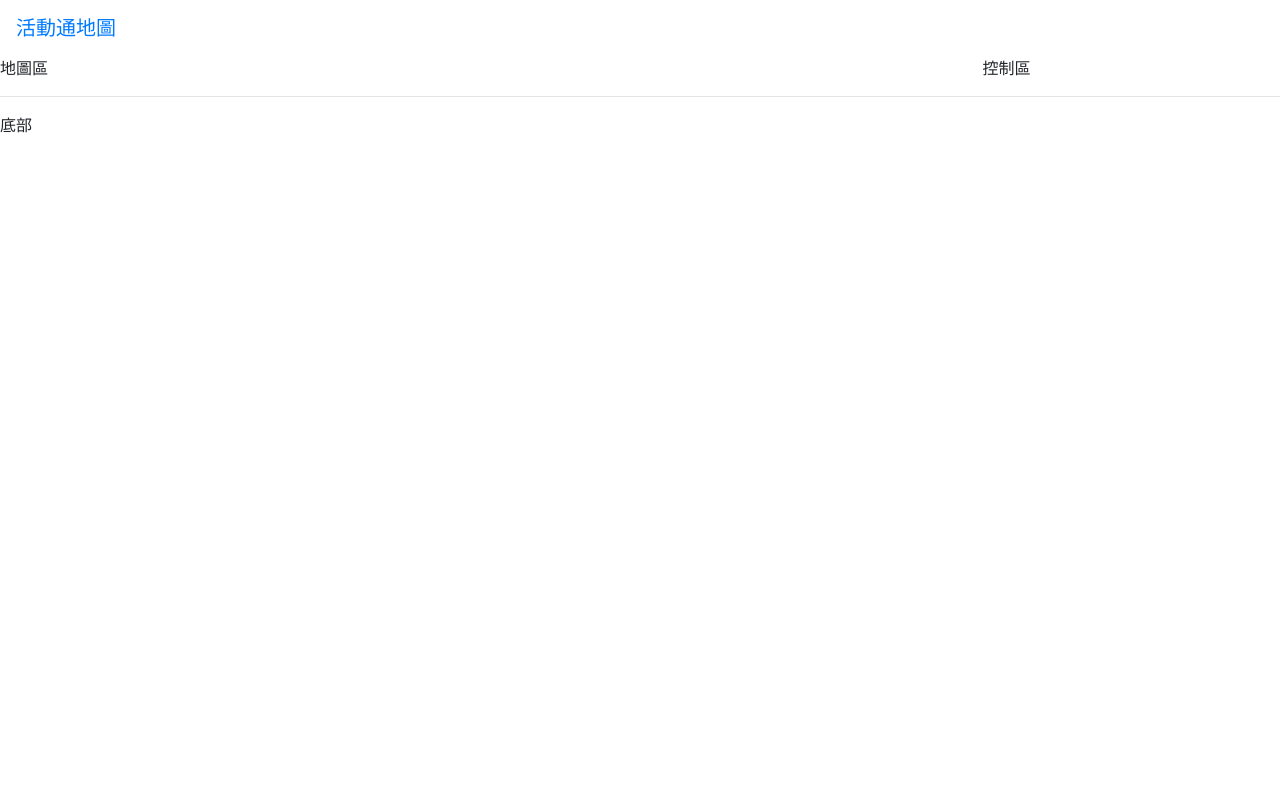
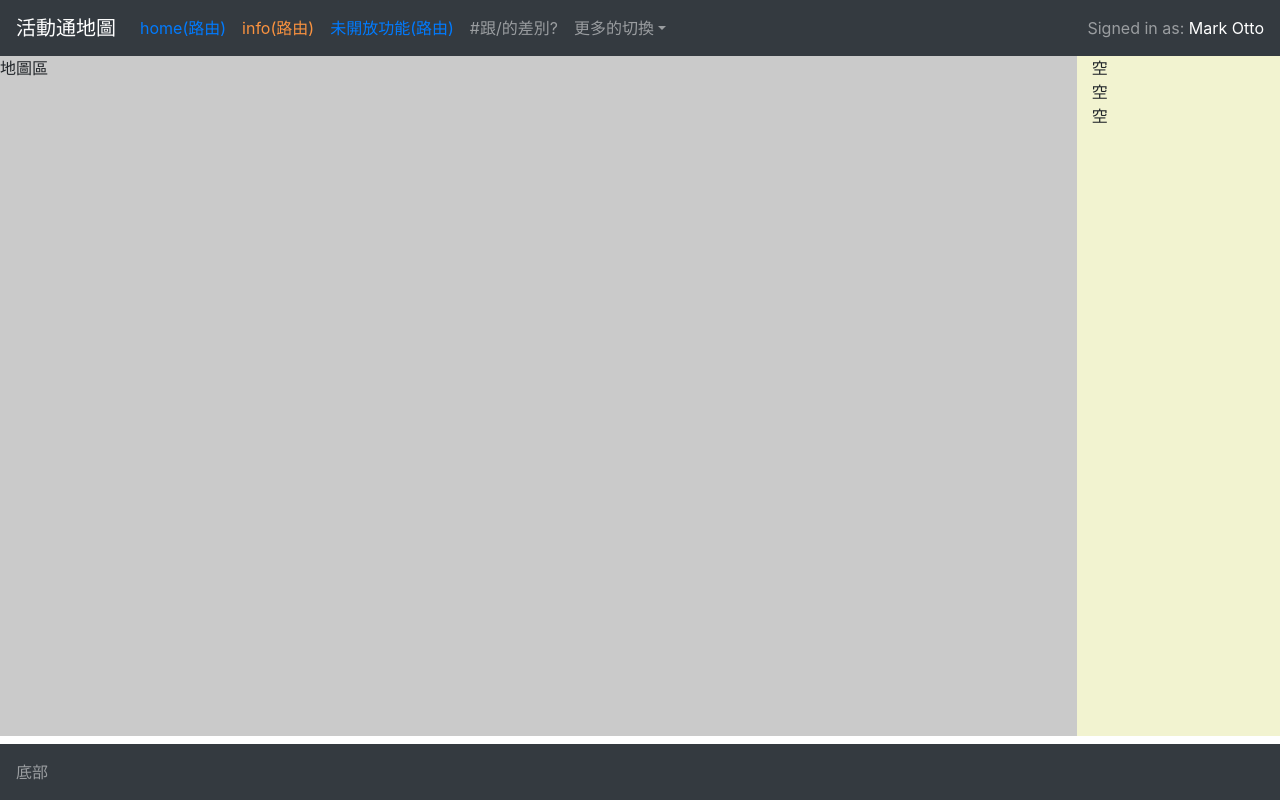
Before and after one commit to romazrau/ActivityMap, a React (Create React App) app in the folder frontend/: page /info in a window 1280 px wide. Built offline with nearby package versions, Linux system fonts and the light colour scheme.

Commit message:
框架完成

```diff
--- a/frontend/package.json
+++ b/frontend/package.json
@@ -3,10 +3,12 @@
   "version": "0.1.0",
   "private": true,
   "dependencies": {
+    "bootstrap": "^4.3.1",
     "react": "^16.8.6",
+    "react-bootstrap": "^1.0.0-beta.9",
     "react-dom": "^16.8.6",
+    "react-router-dom": "^5.0.1",
     "react-scripts": "3.0.1",
-    "reactstrap": "^8.0.0",
     "redux": "^4.0.1"
   },
   "scripts": {
--- a/frontend/src/containers/App.js
+++ b/frontend/src/containers/App.js
@@ -1,27 +1,56 @@
 import React, { Component } from "react";
-import { Row, Col } from "reactstrap";
+import { BrowserRouter, Switch, Route } from "react-router-dom";
+import { Row, Col, Navbar } from "react-bootstrap";
+
 import HeaderNavBar from "./HeaderNavBar/HeaderNavBar";
+import SlideInfo from "./SlideInfo/SlideInfo";
+import style from "./App.module.css";
 
 class App extends Component {
+  constructor(props, context) {
+    super(props, context);
+
+    this.state = {
+      open: true
+    };
+  }
+
   render() {
+    const { open } = this.state;
+
     return (
       <div>
+        <BrowserRouter>
           <Row>
             <Col>
               <HeaderNavBar />
             </Col>
           </Row>
           <Row />
-        <Row>
-          <Col>地圖區</Col>
-          <Col xs="3">控制區</Col>
+          <Row className={style.mainwindow}>
+            <Col>
+              地圖區
+              <div id="map" />
+            </Col>
+            <Col xs={3} lg="2" className={style.slidewindow}>
+              {/**控制區 */}
+              <Switch>
+                <Route exact path="/" component={() => <div>原始</div>} />
+                <Route path="/info" component={SlideInfo} />
+                {/* <Route path="/game" component={Slide} /> */}
+                {/* <Redirect from="/home" to="/" /> */}
+                <Route render={() => <div>尚未有功能開放</div>} />
+              </Switch>
+            </Col>
           </Row>
           <Row>
             <Col>
-            <hr />
-            <p>底部</p>
+              <Navbar bg="dark" variant="dark" expand="lg" fixed="bottom">
+                <Navbar.Text>底部</Navbar.Text>
+              </Navbar>
             </Col>
           </Row>
+        </BrowserRouter>
       </div>
     );
   }
--- /dev/null
+++ b/frontend/src/containers/App.module.css
@@ -0,0 +1,9 @@
+.mainwindow{
+    margin-top: 55px;
+	min-height: 85vh;
+    background-color: rgb(202, 202, 202);
+}
+
+.slidewindow{
+    background-color: rgb(242, 243, 208);
+}
--- a/frontend/src/containers/HeaderNavBar/HeaderNavBar.js
+++ b/frontend/src/containers/HeaderNavBar/HeaderNavBar.js
@@ -1,17 +1,7 @@
-import React from 'react';
-import {
-  Collapse,
-  Navbar,
-  NavbarToggler,
-  NavbarBrand,
-  Nav,
-  NavItem,
-  NavLink,
-  UncontrolledDropdown,
-  DropdownToggle,
-  DropdownMenu,
-  DropdownItem } from 'reactstrap';
-  import styles from './HeaderNavBar.module.css'
+import React from "react";
+import { Navbar, Nav, NavDropdown } from "react-bootstrap";
+import { NavLink } from "react-router-dom";
+// import styles from "./HeaderNavBar.module.css";
 
 export default class Example extends React.Component {
   constructor(props) {
@@ -29,41 +19,41 @@ export default class Example extends React.Component {
   }
   render() {
     return (
+      <Navbar bg="dark" variant="dark" expand="lg" fixed="top">
+        <Navbar.Brand href="#home">活動通地圖</Navbar.Brand>
+        <Navbar.Toggle aria-controls="basic-navbar-nav" />
+        <Navbar.Collapse id="basic-navbar-nav">
+          <Nav className="mr-auto">
+          <Nav.Link>
+              <NavLink to="/" activeStyle={{ color: "#fa923f" }} exact>home(路由)</NavLink>
+            </Nav.Link>
+            <Nav.Link>
+              <NavLink to="/info" activeStyle={{ color: "#fa923f" }}>info(路由)</NavLink>
+            </Nav.Link>
+            <Nav.Link>
+              <NavLink to="/xvideo18" activeStyle={{ color: "#fa923f" }}>未開放功能(路由)</NavLink>
+            </Nav.Link>
+            <Nav.Link href="#link">#跟/的差別?</Nav.Link>
+            <NavDropdown title="更多的切換" id="basic-nav-dropdown">
+              <NavDropdown.Item href="#action/3.1">Action</NavDropdown.Item>
+              <NavDropdown.Item href="#action/3.2">
+                Another action
+              </NavDropdown.Item>
+              <NavDropdown.Item href="#action/3.3">Something</NavDropdown.Item>
+              <NavDropdown.Divider />
+              <NavDropdown.Item href="#action/3.4">
+                Separated link
+              </NavDropdown.Item>
+            </NavDropdown>
+          </Nav>
+        </Navbar.Collapse>
 
-      <div className={styles.header}>
-        {/* TODO:顏色失敗 */}
-        <Navbar  bg="primary" variant="dark" >
-          <NavbarBrand href="/" >活動通地圖</NavbarBrand>
-          <NavbarToggler onClick={this.toggle} />
-          <Collapse isOpen={this.state.isOpen} navbar>
-            <Nav className="ml-auto" navbar>
-              <NavItem>
-                <NavLink href="/components/">Components</NavLink>
-              </NavItem>
-              <NavItem>
-                <NavLink href="https://github.com/reactstrap/reactstrap">GitHub</NavLink>
-              </NavItem>
-              <UncontrolledDropdown nav inNavbar>
-                <DropdownToggle nav caret>
-                  Options
-                </DropdownToggle>
-                <DropdownMenu right>
-                  <DropdownItem>
-                    Option 1
-                  </DropdownItem>
-                  <DropdownItem>
-                    Option 2
-                  </DropdownItem>
-                  <DropdownItem divider />
-                  <DropdownItem>
-                    Reset
-                  </DropdownItem>
-                </DropdownMenu>
-              </UncontrolledDropdown>
-            </Nav>
-          </Collapse>
-        </Navbar>
-      </div>
+        <Navbar.Collapse className="justify-content-end">
+          <Navbar.Text>
+            Signed in as: <a href="#login">Mark Otto</a>
+          </Navbar.Text>
+        </Navbar.Collapse>
+      </Navbar>
     );
   }
 }
--- /dev/null
+++ b/frontend/src/containers/SlideInfo/SlideInfo.js
@@ -0,0 +1,19 @@
+import React, { Component } from "react";
+import { Row,Container} from "react-bootstrap";
+
+// import style from "./SlideInfo.module.css"
+
+class SlideInfo extends Component {
+    render() {
+      return (
+          <Container>
+              <Row>空</Row>
+              <Row>空</Row>
+              <Row>空</Row>
+          </Container>
+      )
+    }
+}
+
+
+export default  SlideInfo;
--- /dev/null
+++ b/frontend/src/containers/SlideInfo/SlideInfo.module.css
@@ -0,0 +1,3 @@
+.wrapper{
+    background-color: rgb(242, 243, 208);
+}
```
Also changed, not shown: 1 other file (tests, documents, lock files or other folders). Lines whose indentation alone changed are shown as unchanged.
